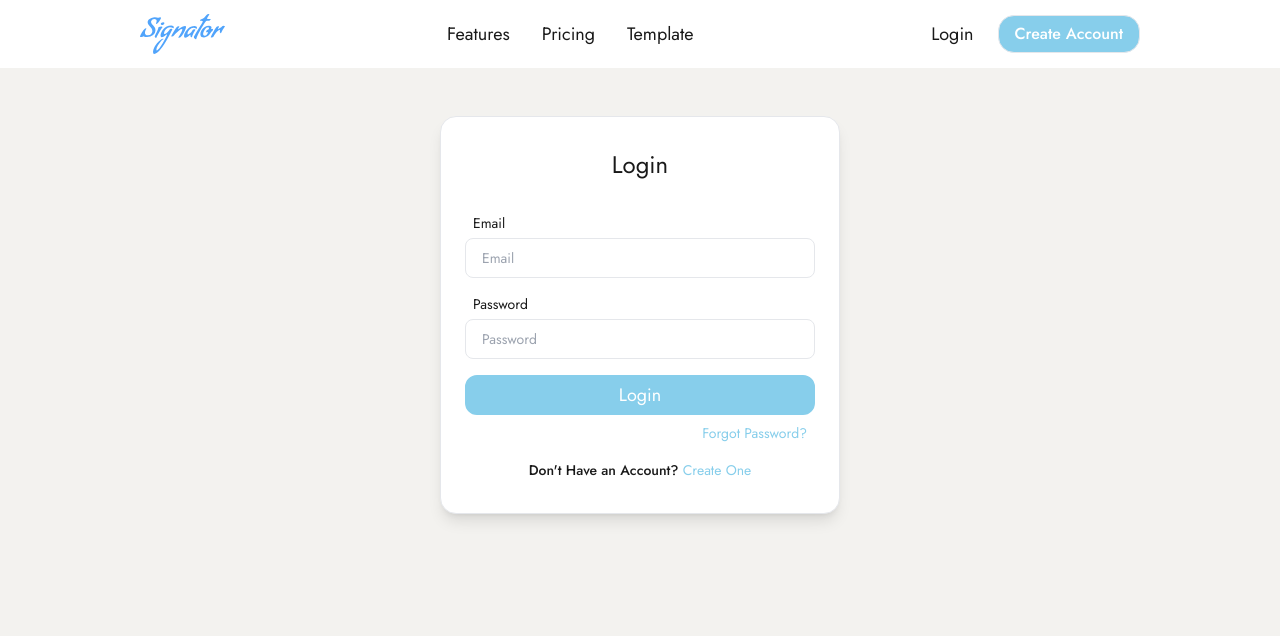
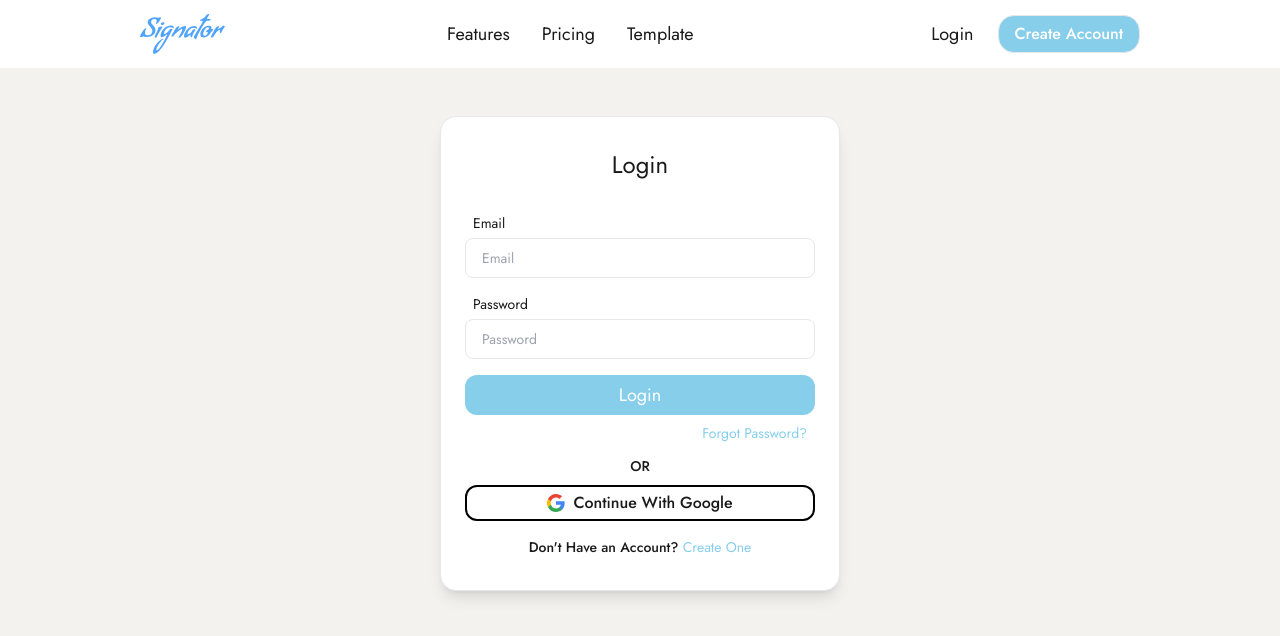
Before and after one commit to Yaasir024/Signator.v1, a Vue app: page /login in a window 1280 px wide. Shown: the top 636 px of the page. Built offline with nearby package versions, Linux system fonts and the light colour scheme; no server answers; what @prismicio/vue would draw is missing.

Commit message:
/auth google btn

```diff
--- a/src/views/Auth/Login.vue
+++ b/src/views/Auth/Login.vue
@@ -15,6 +15,8 @@ const submit = () => {
     loginForm.value.password = "";
   }
 };
+
+
 
 // yope4ver@gmail.com
 </script>
@@ -60,7 +62,7 @@ const submit = () => {
         </div>
       </form>
       <div class="text-center">
-        <div class="mt-3" v-if="false">
+        <div class="mt-3" v-if="true">
           <div class="font-medium">OR</div>
           <div
             class="mt-2 w-full flex items-center justify-center py-1 border-2 border-black rounded-xl cursor-pointer"
@@ -103,7 +105,7 @@ const submit = () => {
                 ></path>
               </svg>
             </span>
-            <span class="text-lg ml-2 font-medium">Continue With Google</span>
+            <span class="text-base ml-2 font-medium">Continue With Google</span>
           </div>
         </div>
         <div class="mt-4 font-medium">
```
